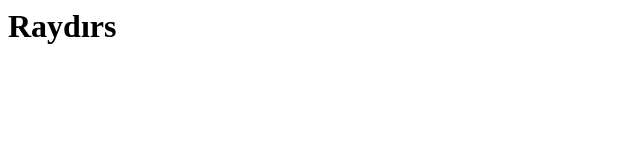
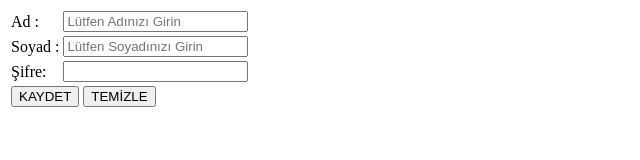
Before and after one commit to ErenKeles0/website, a plain HTML site: page index.html in a window 1280 px wide. Shown: the whole page, without its empty margins (0-640 px from the left). Drawn offline with Linux system fonts and the light colour scheme.

Commit message:
Update index.html

```diff
--- a/index.html
+++ b/index.html
@@ -1,6 +1,39 @@
+<!doctype html>
 <html>
-<head></head>
+<head>
+<title>Erenin Mekan</title>
+<meta charset="utf-8">
+</head>
 <body>
-<h1>Raydırs</h1>
+<form action="A.txt" method="post">
+<table border="0">
+<tr>
+<td>Ad :</td>
+<td><input type="text" name="ad" id="ad" required placeholder="Lütfen Adınızı Girin"></td>
+</tr>
+<tr>
+<td>Soyad :</td>
+<td><input type="text"name="soyad"id="soyad" required placeholder="Lütfen Soyadınızı Girin"></td>
+</tr>
+
+
+
+<tr>
+<td>Şifre:</td>
+<td><input type="password" name="passwordd" id="passwordd" required></td>
+</tr>
+
+<tr>
+<td colspan="2">
+<input type="submit" name="kaydet" id="kaydet" value="KAYDET">
+<input type="reset" name="sil" id="sil" value="TEMİZLE">
+
+</td>
+</tr>
+    </table>
+
+</form>
+
 </body>
+
 </html>
```
